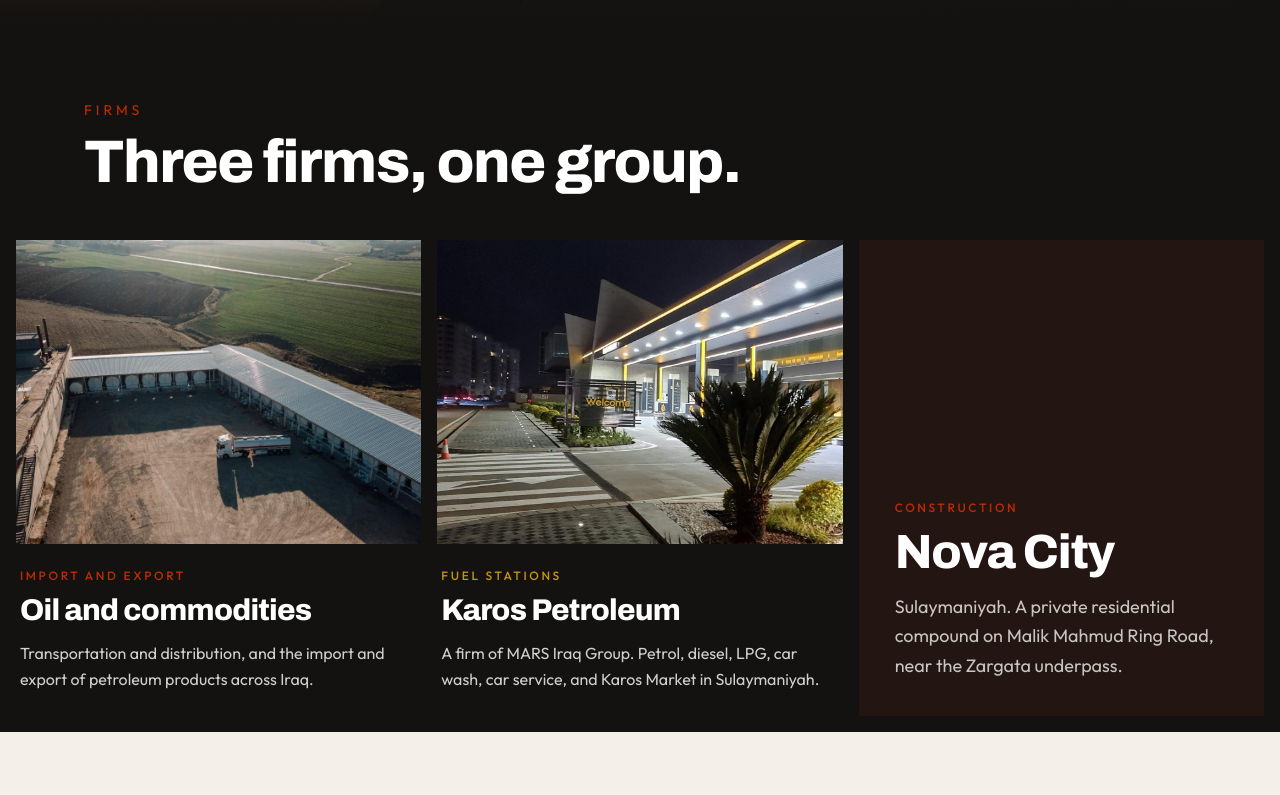
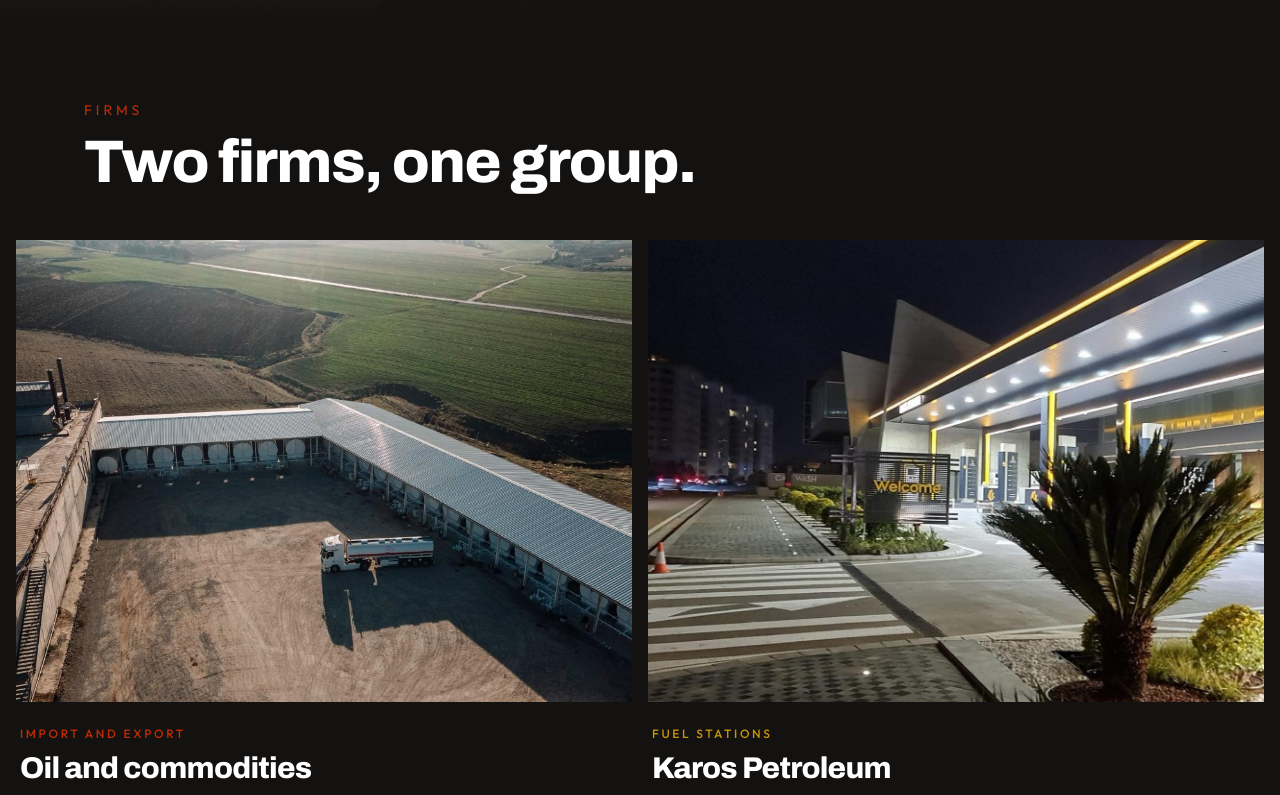
Before and after one commit to karinsoran00/mars-iraq-group, a plain HTML site: page index.html in a window 1280 px wide. Shown: the part 780-1575 px from the top of the page. Drawn offline with nearby package versions, Linux system fonts and the light colour scheme.

Commit message:
Remove the construction firm until there is something to show.
Co-authored-by: Cursor <cursoragent@cursor.com>

```diff
--- a/index.html
+++ b/index.html
@@ -4,7 +4,7 @@
     <meta charset="utf-8" />
     <meta name="viewport" content="width=device-width, initial-scale=1" />
     <title>MARS Iraq Group · Kurdistan Region</title>
-    <meta name="description" content="MARS Iraq Group, established in 2007 in the Kurdistan Region of Iraq. Oil transportation and distribution, import and export of petroleum products, Karos Petroleum fuel stations, and construction at Nova City in Sulaymaniyah." />
+    <meta name="description" content="MARS Iraq Group, established in 2007 in the Kurdistan Region of Iraq. Oil transportation and distribution, import and export of petroleum products, and Karos Petroleum fuel stations." />
     <link rel="canonical" href="https://karinsoran00.github.io/mars-iraq-group/" />
     <meta property="og:type" content="website" />
     <meta property="og:url" content="https://karinsoran00.github.io/mars-iraq-group/" />
@@ -44,7 +44,7 @@
     </script>
     <style>
         html { scroll-behavior: smooth; }
-        #about, #firms, #work, #contact, #chapter-oil, #chapter-karos, #chapter-nova { scroll-margin-top: 5.5rem; }
+        #about, #firms, #work, #contact, #chapter-oil, #chapter-karos { scroll-margin-top: 5.5rem; }
         body { background: #ffffff; }
         #topbar {
             transition: transform .45s ease, background-color .25s, border-color .25s, color .25s;
@@ -207,9 +207,9 @@
         <section id="firms" class="bg-ink text-paper">
             <div class="mx-auto max-w-6xl px-5 pb-4 pt-16 sm:pt-20">
                 <p class="text-sm uppercase tracking-[0.28em] text-rust">Firms</p>
-                <h2 class="mt-3 font-display text-4xl font-extrabold leading-none tracking-tight sm:text-6xl">Three firms, one group.</h2>
+                <h2 class="mt-3 font-display text-4xl font-extrabold leading-none tracking-tight sm:text-6xl">Two firms, one group.</h2>
             </div>
-            <div class="mt-8 grid gap-4 px-4 pb-4 lg:grid-cols-3">
+            <div class="mt-8 grid gap-4 px-4 pb-4 lg:grid-cols-2">
                 <article class="flex flex-col">
                     <img src="images/oil-loading.jpg" alt="Tanker at the MARS loading bays" class="aspect-[4/3] w-full object-cover" />
                     <div class="px-1 py-6">
@@ -225,11 +225,6 @@
                         <h3 class="mt-2 font-display text-3xl font-extrabold tracking-tight">Karos Petroleum</h3>
                         <p class="mt-3 leading-relaxed text-white/80">A firm of MARS Iraq Group. Petrol, diesel, LPG, car wash, car service, and Karos Market in Sulaymaniyah.</p>
                     </div>
-                </article>
-                <article class="flex flex-col justify-end bg-[#231511] p-7 sm:p-9">
-                    <p class="text-xs font-medium uppercase tracking-[0.22em] text-rust">Construction</p>
-                    <h3 class="mt-3 font-display text-4xl font-extrabold leading-none tracking-tight sm:text-5xl">Nova City</h3>
-                    <p class="mt-4 text-lg leading-relaxed text-white/75">Sulaymaniyah. A private residential compound on Malik Mahmud Ring Road, near the Zargata underpass.</p>
                 </article>
             </div>
         </section>
@@ -281,11 +276,6 @@
                         </button>
                     </div>
                 </div>
-                <div id="chapter-nova" data-chapter-block="nova" class="mt-16 sm:mt-24">
-                    <p class="text-xs font-medium uppercase tracking-[0.22em] text-rust">Construction</p>
-                    <h2 class="mt-3 font-display text-4xl font-extrabold leading-none tracking-tight text-white sm:text-5xl">Nova City</h2>
-                    <p class="mt-5 max-w-xl text-lg leading-relaxed text-white/75">Sulaymaniyah. A private residential compound on Malik Mahmud Ring Road, near the Zargata underpass.</p>
-                </div>
             </div>
         </section>
     </main>
@@ -309,7 +299,6 @@
     <nav id="chapters" aria-label="Firms">
         <a href="#chapter-oil" data-chapter="oil">Oil</a>
         <a href="#chapter-karos" data-chapter="karos">Karos</a>
-        <a href="#chapter-nova" data-chapter="nova">Nova City</a>
     </nav>
 
     <dialog id="lightbox" aria-label="Photograph">
```
